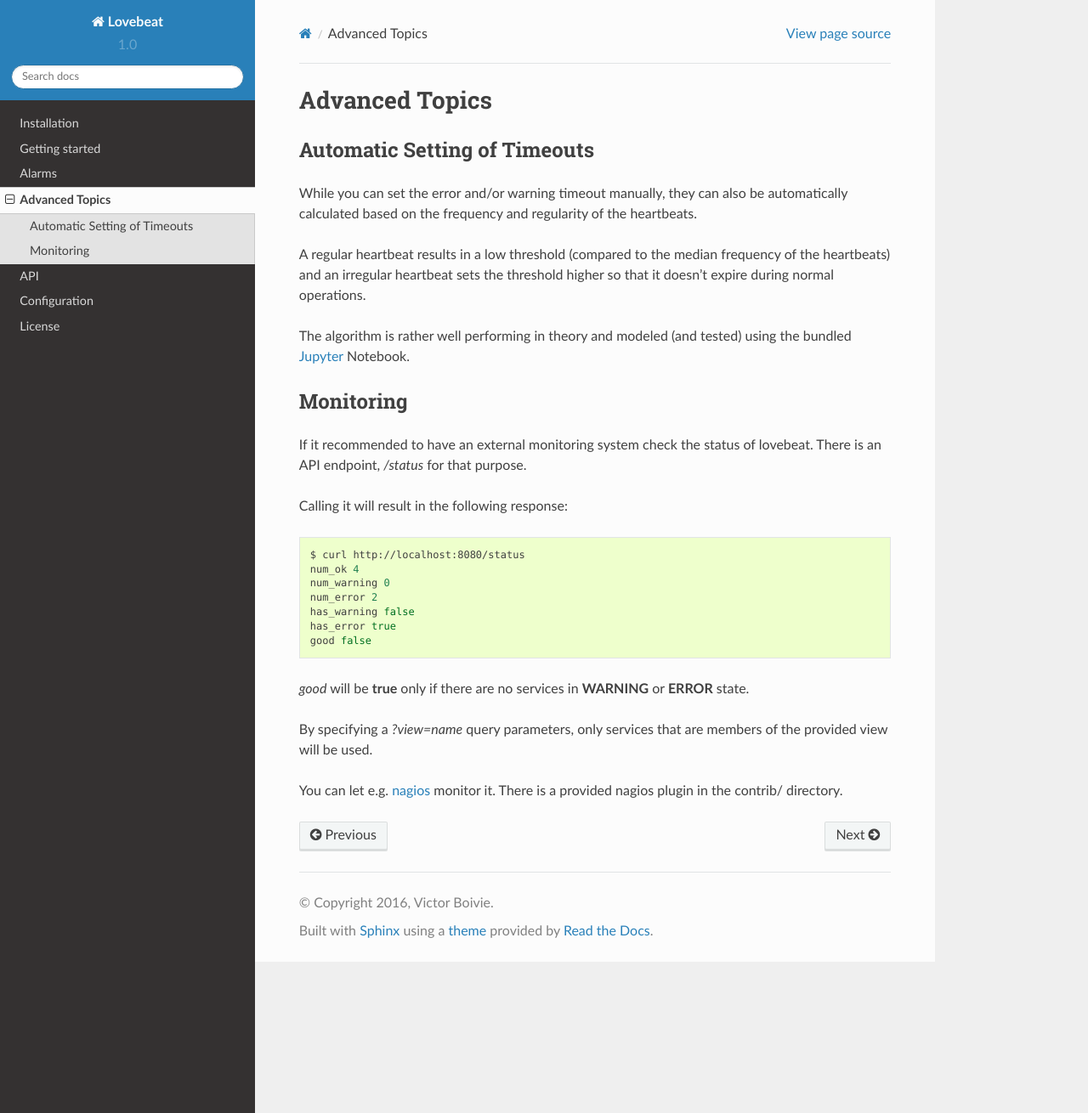
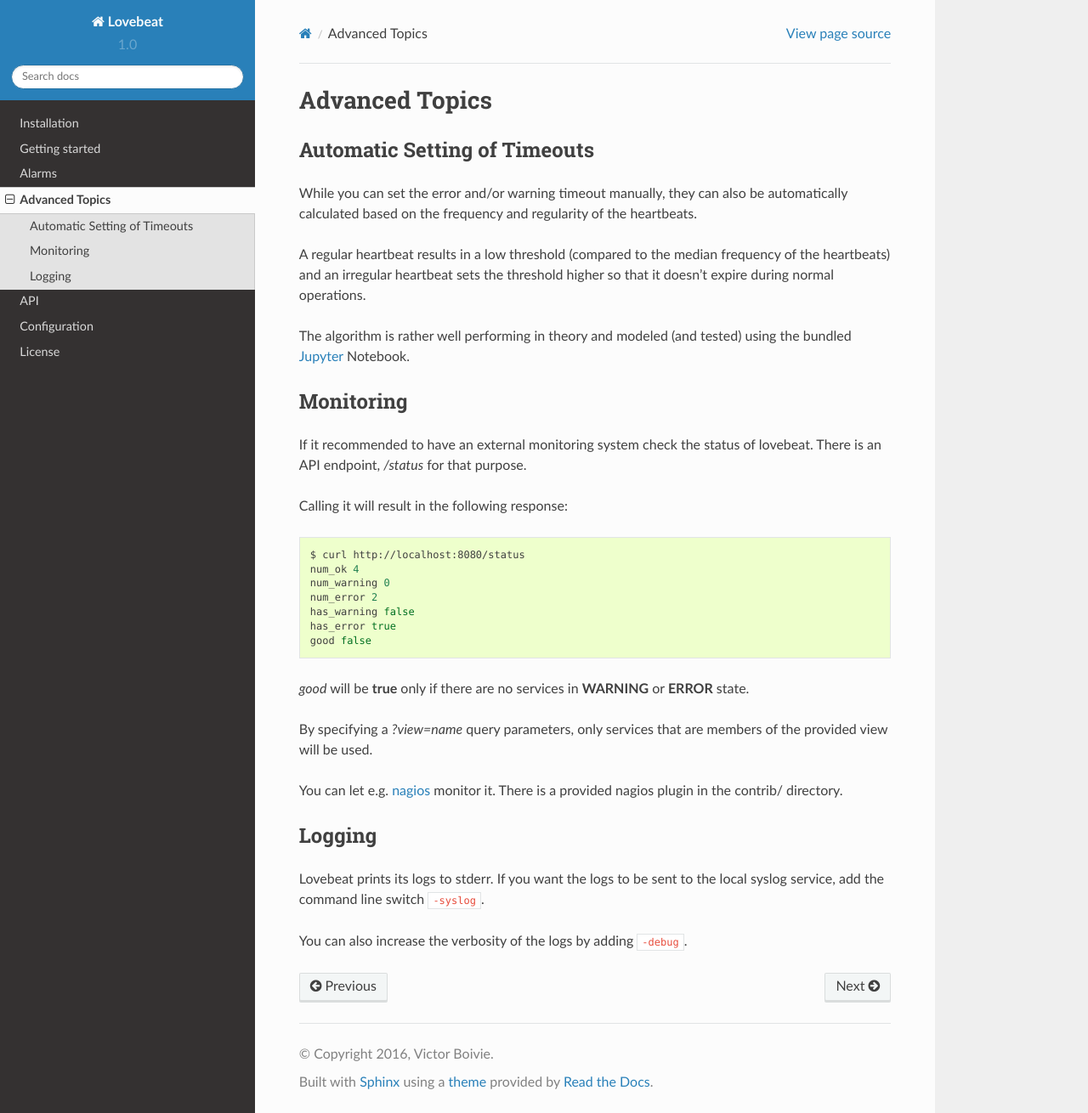
Before and after one commit to boivie/lovebeat, a Sphinx documentation site: the page built from docs/advanced.rst, in a window 1280 px wide and 1310 px high. Shown: the whole window at 85% size. Built offline with Sphinx 7.4.7 and the Read the Docs theme 2.0.0, drawn with Linux system fonts in a browser that asks for light colours.

Commit message:
docs: Added section about logging and syslog

```diff
--- a/docs/advanced.rst
+++ b/docs/advanced.rst
@@ -42,5 +42,13 @@ of the provided view will be used.
 You can let e.g. nagios_ monitor it. There is a
 provided nagios plugin in the contrib/ directory.
 
+Logging
+-------
+
+Lovebeat prints its logs to stderr. If you want the logs to be sent to the local
+syslog service, add the command line switch ``-syslog``.
+
+You can also increase the verbosity of the logs by adding ``-debug``.
+
 .. _nagios: https://www.nagios.org/
 .. _jupyter: http://jupyter.org/
```
